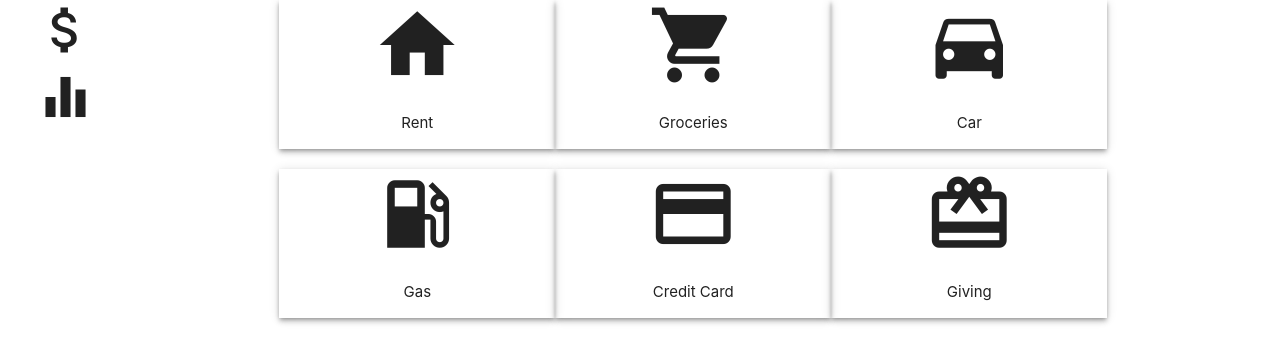
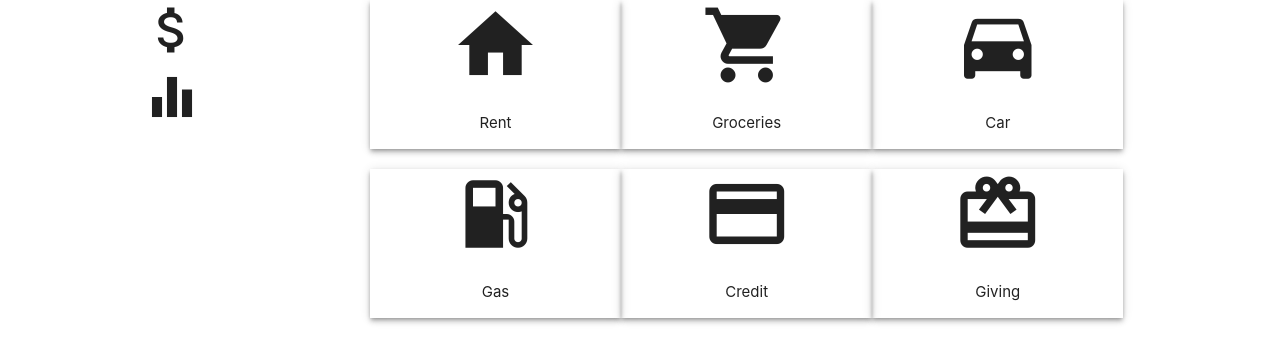
Before and after one commit to RichHolme/Penny_Pincher, a plain HTML site: page index.html in a window 1280 px wide. Drawn offline with nearby package versions, Linux system fonts and the light colour scheme.

Commit message:
UI update

```diff
--- a/index.html
+++ b/index.html
@@ -32,7 +32,7 @@
   </div> -->
 
   <div class="row">
-    <div class="col s1 m1 left_column">
+    <div class="col s2 m2 left_column">
       <div data-target="modal2" class="modal-trigger right-align">
         <i class="medium material-icons">attach_money</i>
       </div>
@@ -50,7 +50,7 @@
       </footer> -->
     </div>
 
-    <div class="col s11 m11">
+    <div class="col s10 m10">
 
       <div class="container">
 
@@ -78,7 +78,7 @@
           </div>
           <div data-target="modal1" data-value="credit_card" class="category_selectors col s4 m4 z-depth-2 modal-trigger">
             <i class="large material-icons">credit_card</i>
-            <p>Credit Card</p>
+            <p>Credit</p>
           </div>
           <div data-target="modal1" data-value="giving" class="category_selectors col s4 m4 z-depth-2 modal-trigger">
             <i class="large material-icons">card_giftcard</i>
```
